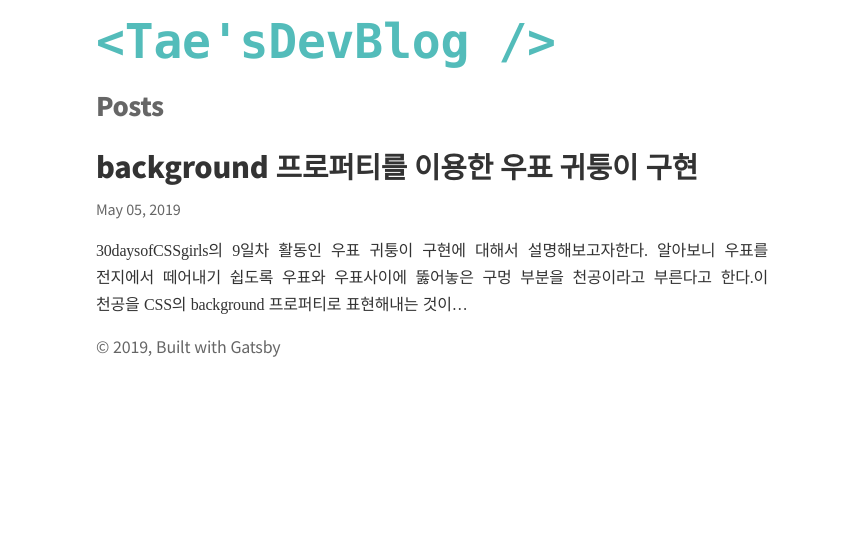
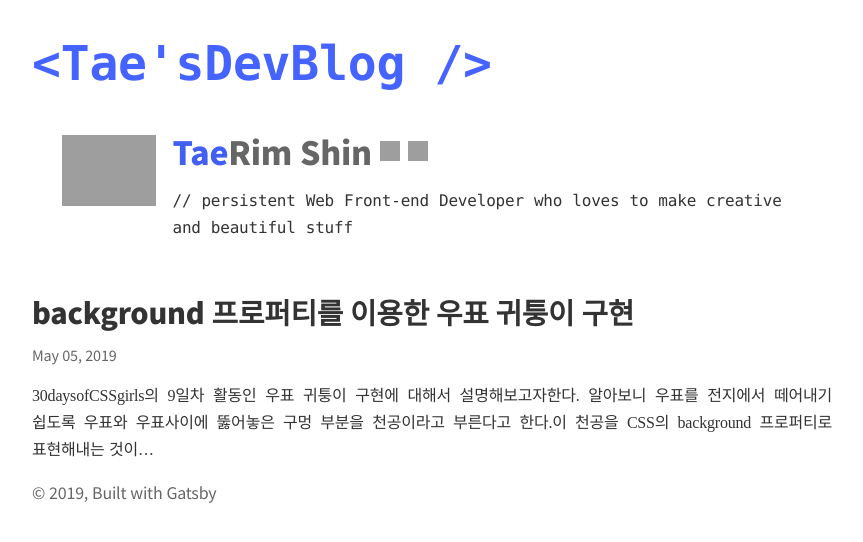
Before and after one commit to taejs/taesdevblog, a Gatsby site: page / in a window 1280 px wide. Shown: the whole page, without its empty margins (208-1071 px from the left). Built offline with nearby package versions, Linux system fonts and the light colour scheme; Gatsby itself is replaced by a stand-in of ours; grey boxes are pictures that could not be loaded; a web font is replaced by a local one.

Commit message:
add profile

```diff
--- a/src/components/image.js
+++ b/src/components/image.js
@@ -1,32 +1,43 @@
-import React from "react"
+
+import React from 'react'
+import Img from 'gatsby-image'
 import { StaticQuery, graphql } from "gatsby"
-import Img from "gatsby-image"
 
-/*
- * This component is built using `gatsby-image` to automatically serve optimized
- * images with lazy loading and reduced file sizes. The image is loaded using a
- * `StaticQuery`, which allows us to load the image from directly within this
- * component, rather than having to pass the image data down from pages.
- *
- * For more information, see the docs:
- * - `gatsby-image`: https://gatsby.dev/gatsby-image
- * - `StaticQuery`: https://gatsby.dev/staticquery
- */
-
-const Image = () => (
+const Image = (props) => (
   <StaticQuery
     query={graphql`
       query {
-        placeholderImage: file(relativePath: { eq: "gatsby-astronaut.png" }) {
-          childImageSharp {
-            fluid(maxWidth: 300) {
-              ...GatsbyImageSharpFluid
+        images: allFile {
+          edges {
+            node {
+              relativePath
+              name
+              childImageSharp {
+                sizes(maxWidth: 600) {
+                  ...GatsbyImageSharpSizes
+                }
+              }
             }
           }
         }
       }
     `}
-    render={data => <Img fluid={data.placeholderImage.childImageSharp.fluid} />}
+
+    render={(data) => {
+      const image = data.images.edges.find(n => {
+        return n.node.relativePath.includes(props.filename);
+      });
+      if (!image) { return null; }
+
+      const imageSizes = image.node.childImageSharp.sizes;
+      return (
+        <Img
+          alt={props.alt}
+          sizes={imageSizes}
+        />
+      );
+    }}
   />
 )
+
 export default Image
--- a/src/components/layout.css
+++ b/src/components/layout.css
@@ -1,8 +1,7 @@
 div.wrap{
-  max-width: 42rem;
+  max-width: 50rem;
   padding: 2.625rem 1.3125rem;
   margin:0 auto;
-  padding:20px;
 }
 
 header{
@@ -19,7 +18,7 @@ header h1 a:link
 }
 
 header h1 {
-  color : #53bcba;
+  color : #4463ff;
   font-weight:800;
   font-size: 3rem;
   font-family: "Consolas";
--- a/src/components/layout.js
+++ b/src/components/layout.js
@@ -9,6 +9,7 @@ import React from "react"
 import PropTypes from "prop-types"
 import { StaticQuery, graphql } from "gatsby"
 import Header from "./header"
+import Profile from "./profile"
 
 import "./layout.css"
 
@@ -26,6 +27,7 @@ const Layout = ({ children }) => (
     render={data => (
       <div class="wrap">
         <Header siteTitle={data.site.siteMetadata.title} />
+        {window.location.pathname === '/' ? <Profile /> : ''}
         <div>
           <main>{children}</main>
           <footer>
--- /dev/null
+++ b/src/components/profile.css
@@ -0,0 +1,49 @@
+.profile{
+    padding:30px;
+}
+
+.profile::after {
+    content :'';
+    display: block;
+    clear:both;
+}
+
+.profile img {
+    margin:0;
+}
+.profile-pic-wrapper{
+    width:120px;
+    height:120px;
+    border-radius: 10px;
+}
+.profile-name{
+    font-weight: 900;
+    font-size:2rem;
+}
+.profile-name strong{
+    color:#425ff4;
+}
+.profile-comment{
+    font-family: 'Consolas';
+}
+.profile-link {
+    margin-left:0.5rem;
+}
+.profile header {
+    display: flex;
+    align-items: center;
+}
+.profile .icon{
+    width: 20px;
+    height: 20px;
+    display: inline-block;
+    background-size: 100%;
+    text-indent: -9999px;
+}
+.icon.github{
+    background-image: url(https://camo.githubusercontent.com/7710b43d0476b6f6d4b4b2865e35c108f69991f3/68747470733a2f2f7777772e69636f6e66696e6465722e636f6d2f646174612f69636f6e732f6f637469636f6e732f313032342f6d61726b2d6769746875622d3235362e706e67);
+
+}
+.icon.twitter{
+    background-image:url(https://user-images.githubusercontent.com/41318449/57386791-a0ed6b00-71a4-11e9-98c5-3cdd529e4fbb.png)
+}
--- /dev/null
+++ b/src/components/profile.js
@@ -0,0 +1,30 @@
+/**
+ * Layout component that queries for data
+ * with Gatsby's StaticQuery component
+ *
+ * See: https://www.gatsbyjs.org/docs/static-query/
+ */
+
+import React from "react"
+import PropTypes from "prop-types"
+import { StaticQuery, graphql } from "gatsby"
+import Header from "./header"
+import Image from './image'
+import './profile.css'
+
+const Profile = () =>(
+    <div className="row profile">
+        <div className="col profile-pic-wrapper">
+            <Image className="profile-pic" filename="profilepic.PNG" />
+        </div>
+        <div className="col">
+            <header>
+                <span className="profile-name"><strong title="you can call me Tae">Tae</strong>Rim Shin</span>
+                <a className="profile-link icon github" href="https://github.com/Ta2Rim" target="_blank">github</a>
+                <a className="profile-link icon twitter" href="https://twitter.com/taeshindev" target="_blank">twitter</a>
+            </header>
+            <p className="profile-comment">// persistent Web Front-end Developer who loves to make creative and beautiful stuff</p>
+        </div>
+    </div>
+)
+export default Profile
--- a/src/pages/index.js
+++ b/src/pages/index.js
@@ -18,7 +18,6 @@ const IndexPage = ({
   return(
     <Layout>
     <SEO title="Home" keywords={[`gatsby`, `application`, `react`]} />
-    <h1 style={{color : `#666`, fontSize : '1.6rem'}}>Posts</h1>
     <div class="posts">{Posts}</div>
   </Layout>
 )}
--- a/src/styles/global.css
+++ b/src/styles/global.css
@@ -133,3 +133,15 @@ code{
 div.post a{
 	text-decoration: underline;
 }
+
+.row{
+	display: flex;
+	box-sizing:border-box;
+}
+.col{
+	box-sizing: border-box;
+}
+
+.col + .col {
+	margin-left:1rem;
+}
```
Also changed, not shown: 1 other file.
